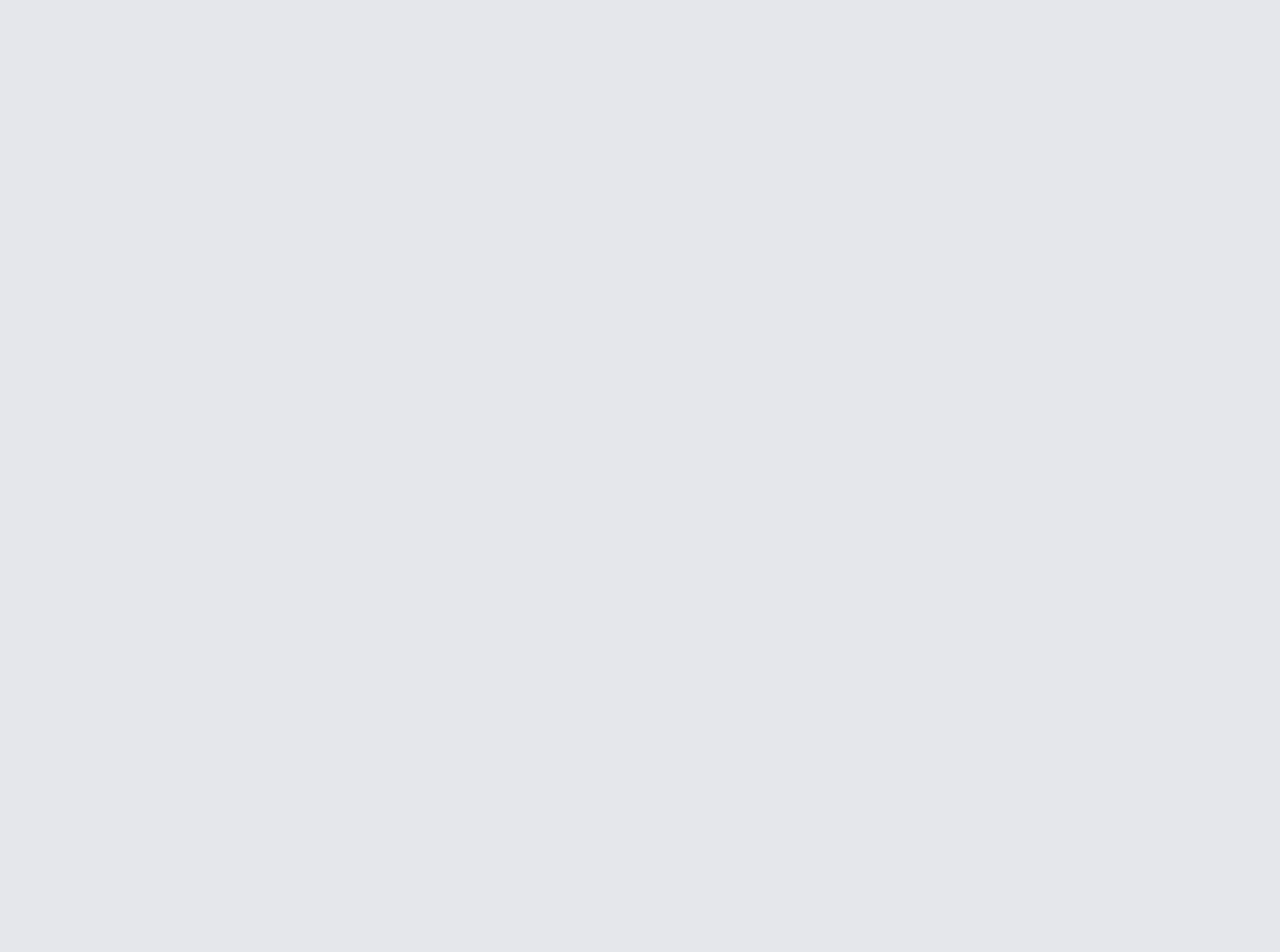
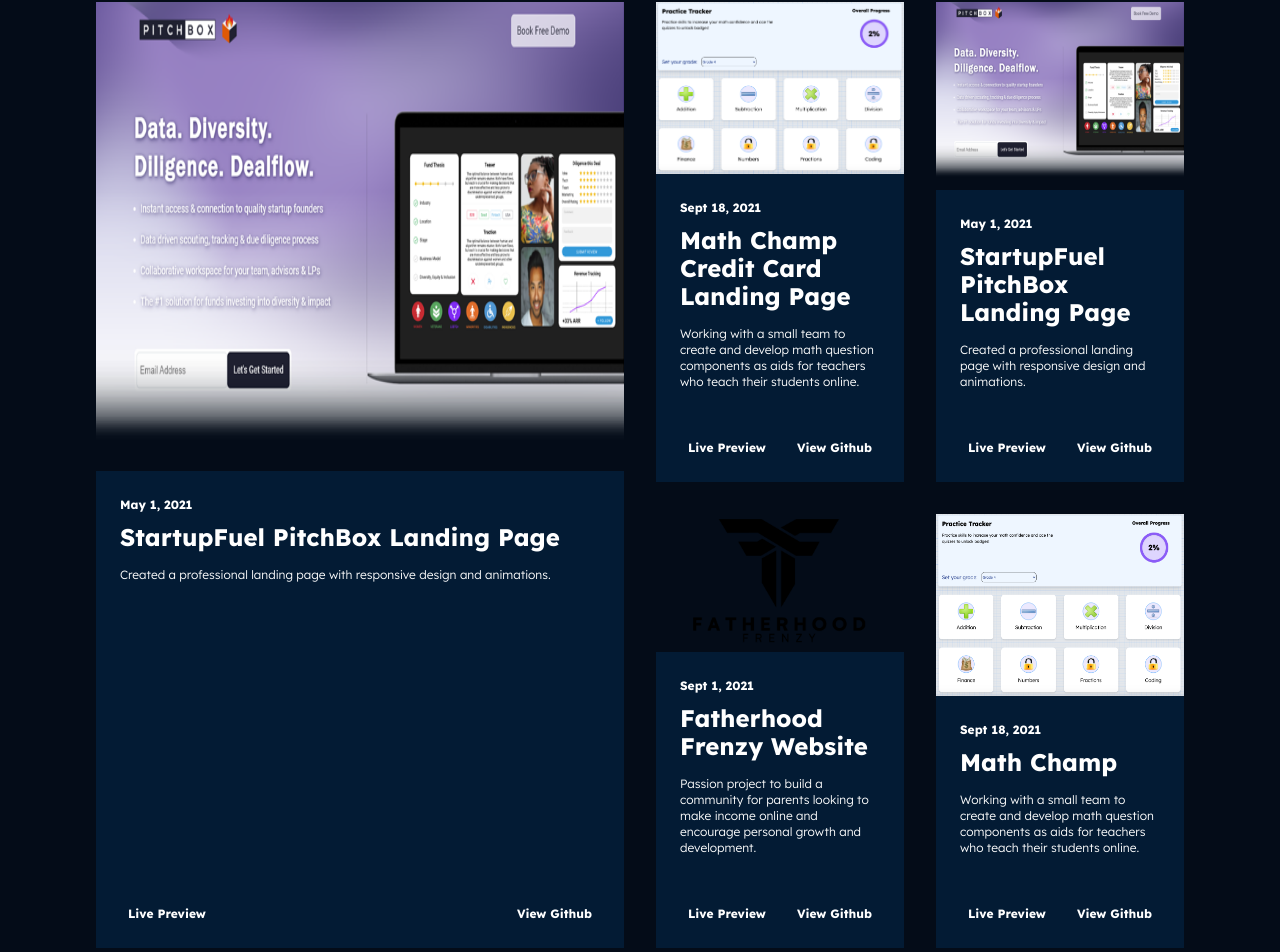
Before and after one commit to jmski/jmgelua, a Next.js app: page /test in a window 1280 px wide. Shown: the part 1058-2010 px from the top of the page. Before the commit the page ends 800 px from the top, so only its background shows below. Built offline with nearby package versions, Linux system fonts and the light colour scheme.

Commit message:
Add projects component

```diff
--- /dev/null
+++ b/components/Article.tsx
@@ -0,0 +1,32 @@
+import React from "react";
+
+const Article = ({ imgUrl, date, text, desc, href, github }) => (
+  <div className="w-full h-full flex flex-col bg-footer">
+    <div className="w-full h-full bg-background">
+      <img className="w-full h-full" src={imgUrl} alt="blog_image" />
+    </div>
+    <div className="flex flex-col justify-between pt-4 px-6 h-full">
+      <div>
+        <p className="text-xs font-bold leading-9 text-white">{date}</p>
+        <h3 className="text-lg leading-6 sm:text-2xl font-extrabold sm:leading-7 text-white mb-4 cursor-pointer">
+          {text}
+        </h3>
+        <p className="text-xs text-white mb-10">{desc}</p>
+      </div>
+      <div className="flex justify-between mb-4 mx-2">
+        <p className="text-xs font-bold leading-9 text-white">
+          <a href={href} target="_blank">
+            Live Preview
+          </a>
+        </p>
+        <p className="text-xs font-bold leading-9 text-white">
+          <a href={github} target="_blank">
+            View Github
+          </a>
+        </p>
+      </div>
+    </div>
+  </div>
+);
+
+export default Article;
--- /dev/null
+++ b/components/v2/Projects.tsx
@@ -0,0 +1,46 @@
+import React from "react";
+import { mainStoryData, projectData } from "../../pages/api/v2/projectData";
+import Article from "../Article";
+
+const Projects = () => {
+  return (
+    <div
+      className="flex flex-col py-16 px-8 sm:p-16 md:py-16 md:px-24"
+      id="projects"
+    >
+      <div className="w-full text-left mb-20">
+        <h1 className="text-transparent bg-clip-text bg-gradient-to-r from-blue-300 to-teal-400 text-4xl leading-10 sm:text-5xl sm:leading-12 md:text-6xl md:leading-18 font-extrabold">
+          A few things I built that weren't blue... <br /> ... in the last 12
+          months.
+        </h1>
+      </div>
+      <div className="flex lg:flex-row flex-col-reverse">
+        <div className="flex-1 lg:w-1/2 w-full my-8 lg:mr-8 lg:my-0">
+          <Article
+            imgUrl={mainStoryData.img}
+            date={mainStoryData.dateStart}
+            text={mainStoryData.title}
+            desc={mainStoryData.desc}
+            href={mainStoryData.href}
+            github={mainStoryData.github}
+          />
+        </div>
+        <div className="flex-1 grid grid-cols-1 lg:grid-cols-2 gap-8">
+          {projectData.map((element, index) => (
+            <Article
+              key={index}
+              imgUrl={element.img}
+              date={element.dateStart}
+              text={element.title}
+              desc={element.desc}
+              href={element.href}
+              github={element.github}
+            />
+          ))}
+        </div>
+      </div>
+    </div>
+  );
+};
+
+export default Projects;
--- /dev/null
+++ b/pages/api/v2/projectData.ts
@@ -0,0 +1,43 @@
+export const mainStoryData = {
+  title: "StartupFuel PitchBox Landing Page",
+  dateStart: "May 1, 2021",
+  desc: "Created a professional landing page with responsive design and animations.",
+  img: "/images/pitchbox.png",
+  href: "http://startupfuel.netlify.app/pitchbox",
+  github: "https://github.com/jmski/startupfuel-dev.git",
+};
+
+export const projectData = [
+  {
+    title: "Math Champ Credit Card Landing Page",
+    dateStart: "Sept 18, 2021",
+    desc: "Working with a small team to create and develop math question components as aids for teachers who teach their students online.",
+    img: "/images/mathchamp.png",
+    href: "https://mathchamp.ca/credit-card",
+    github: "https://github.com/jmski/startupfuel-dev.git",
+  },
+  {
+    title: "StartupFuel PitchBox Landing Page",
+    dateStart: "May 1, 2021",
+    desc: "Created a professional landing page with responsive design and animations.",
+    img: "/images/pitchbox.png",
+    href: "http://startupfuel.netlify.app/pitchbox",
+    github: "https://github.com/jmski/startupfuel-dev.git",
+  },
+  {
+    title: "Fatherhood Frenzy Website",
+    dateStart: "Sept 1, 2021",
+    desc: "Passion project to build a community for parents looking to make income online and encourage personal growth and development.",
+    img: "/images/fatherhoodfrenzy.png",
+    href: "https://fatherhoodfrenzy.com",
+    github: "https://github.com/jmski/startupfuel-dev.git",
+  },
+  {
+    title: "Math Champ",
+    dateStart: "Sept 18, 2021",
+    desc: "Working with a small team to create and develop math question components as aids for teachers who teach their students online.",
+    img: "/images/mathchamp.png",
+    href: "https://mathchamp.ca/practice/67",
+    github: "https://github.com/jmski/startupfuel-dev.git",
+  },
+];
--- a/pages/test.tsx
+++ b/pages/test.tsx
@@ -1,12 +1,13 @@
 import NavBar from "../components/v2/NavBar";
 import Header from "../components/v2/Header";
+import Projects from "../components/v2/Projects";
 
 const Test = () => {
   return (
     <div id="root" className="gradient-bg">
       <NavBar />
       <Header />
-      <h1>Hello world</h1>
+      <Projects />
     </div>
   );
 };
--- a/tailwind.config.js
+++ b/tailwind.config.js
@@ -18,6 +18,8 @@
         12: "3rem",
         14: "3.5rem",
         16: "4rem",
+        18: "4.5rem",
+        20: "5rem",
       },
       maxWidth: {
         "8xl": "100rem",
```
Also changed, not shown: pages/api/v1/projectData.ts (added).
